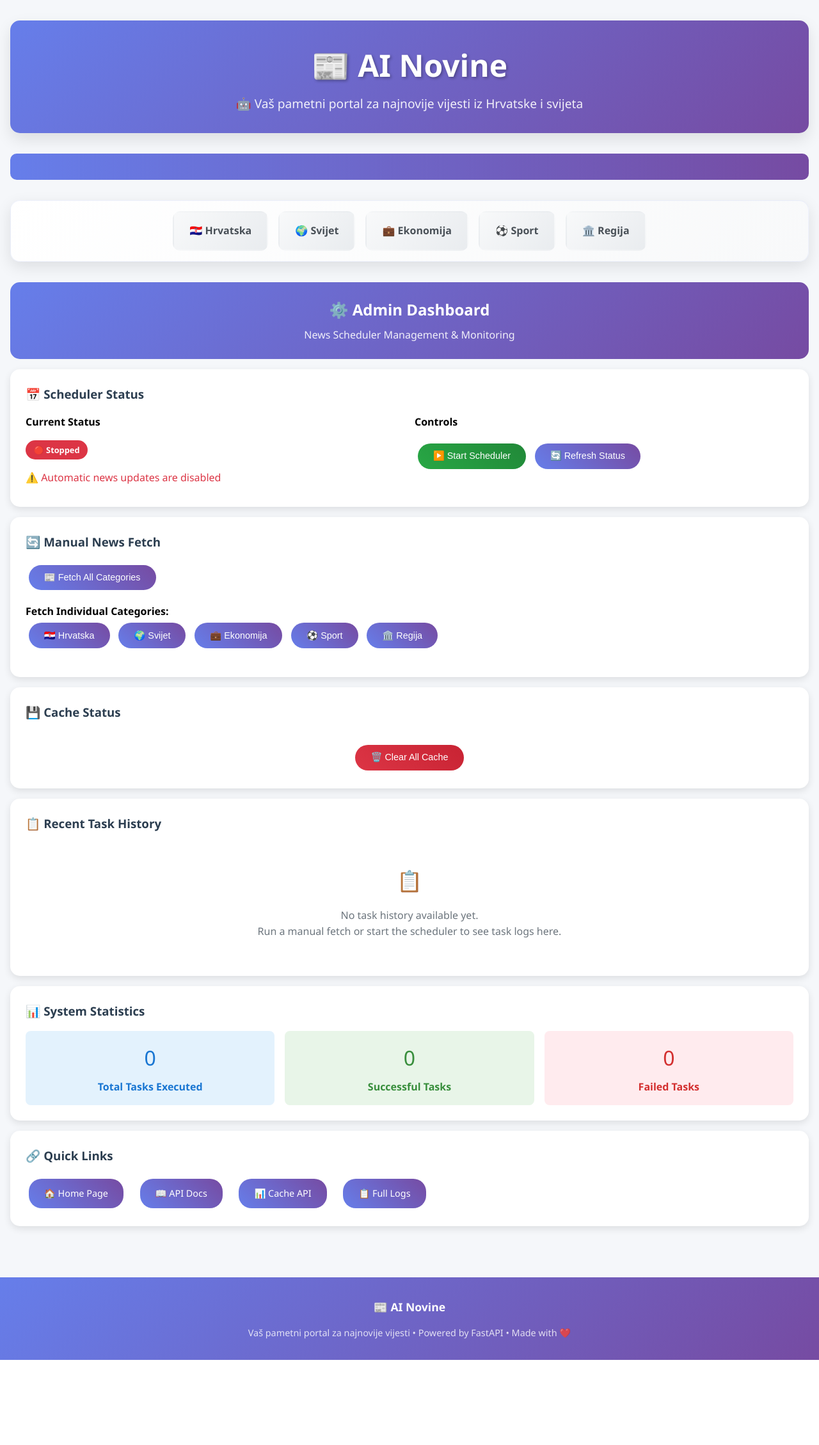
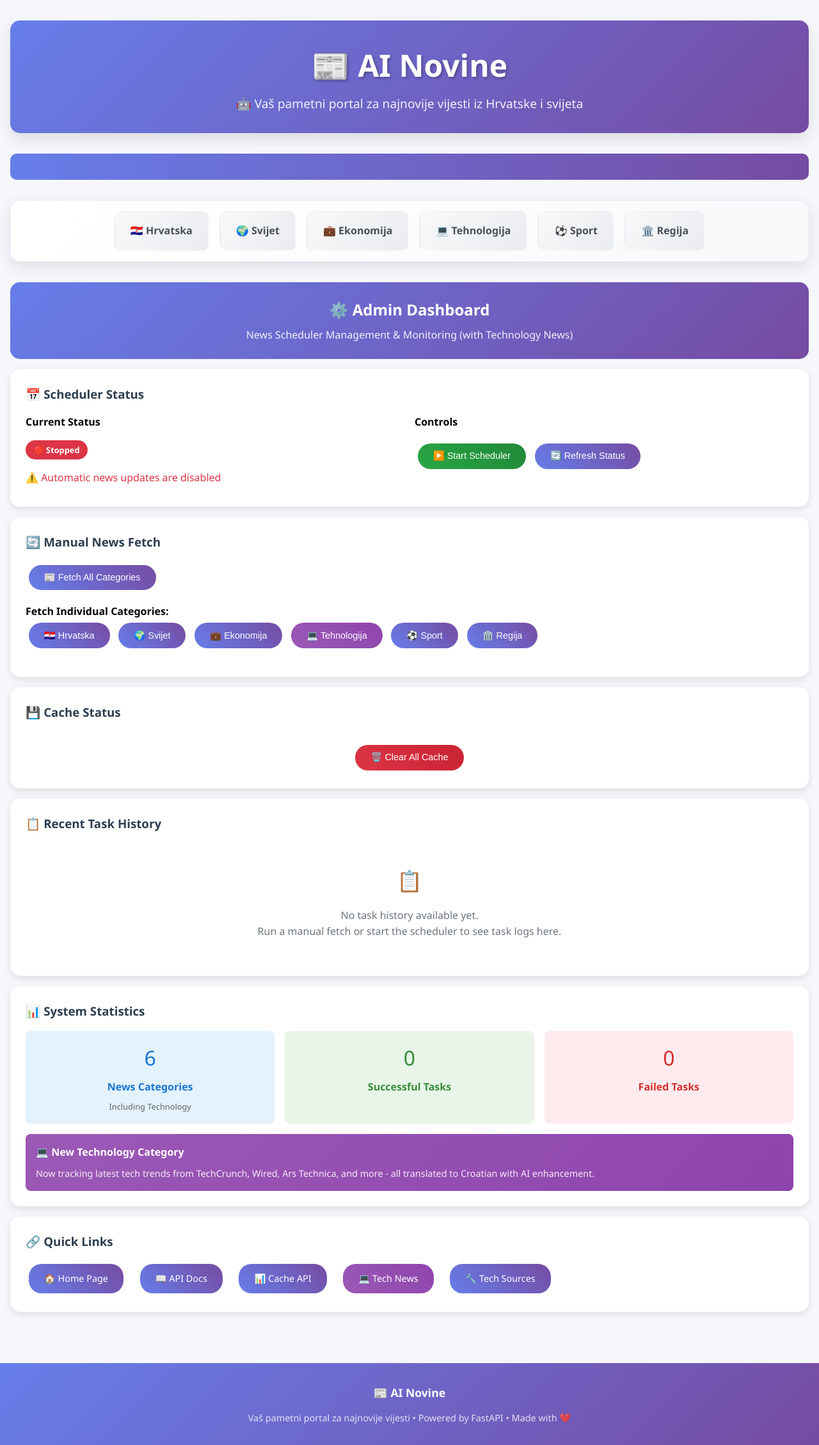
Before and after one commit to Branimir96/ai-novine-fastapi, a FastAPI app: template app/templates/admin_dashboard.html in a window 1280 px wide. Shown: the whole page at 64% size. Before the commit the page ends 2125 px from the top, so only its background shows below. Run offline with FastAPI, Linux system fonts and the light colour scheme; the template is opened without the code that fills it, so the values that code supplies are empty.

Commit message:
feat: Add Technology news category with AI enhancement
- Add Technology category with 7 major tech news sources (TechCrunch, Wired, etc.)
- Implement medium priority scheduling (4x daily: 08:00, 14:00, 16:30, 20:00)
- Add AI translation and enhancement for tech articles from English to Croatian
- Update smart scheduler to handle 6 categories with optimized refresh times
- Add purple-themed UI (#9B59B6) with 💻 icon for Technology category
- Update all templates with Technology navigation and styling
- Enhance admin dashboard with Technology controls and monitoring
- Add new API endpoints for Technology sources and category info
- Update cache system to support Technology articles with 6-hour TTL
- Increase total daily refreshes to 25 across all categories

```diff
--- a/app/main.py
+++ b/app/main.py
@@ -1,4 +1,4 @@
-# Update your app/main.py to include the stock API router
+# Update your app/main.py to include the Technology category
 
 from fastapi import FastAPI, Request
 from fastapi.templating import Jinja2Templates
@@ -32,17 +32,11 @@ async def lifespan(app: FastAPI):
         smart_scheduler.start_scheduler()
         print("✅ Smart news scheduler started")
 
-        # Check stock API configuration
-        alpha_vantage_key = os.getenv("ALPHA_VANTAGE_API_KEY")
-        if alpha_vantage_key:
-            print("✅ Alpha Vantage API key configured")
-        else:
-            print("⚠️ Alpha Vantage API key not found - stock prices will not work")
-
-        # Log the schedule summary
+        # Log the schedule summary with Technology
         schedule_status = smart_scheduler.get_schedule_status()
         if schedule_status["is_running"]:
             print(f"📊 Scheduler running with {schedule_status['total_jobs']} jobs")
+            print(f"📅 Categories: Hrvatska, Svijet, Ekonomija, Tehnologija, Sport, Regija")
 
             # Log next runs for each category
             for category, next_run in schedule_status["next_runs_by_category"].items():
@@ -72,8 +66,8 @@ async def lifespan(app: FastAPI):
 # Create FastAPI app with enhanced functionality
 app = FastAPI(
     title="AI Novine",
-    description="Croatian News Portal with Smart Scheduling & Redis Caching",
-    version="2.3.0",  # Updated version
+    description="Croatian News Portal with Smart Scheduling, Redis Caching & Technology News",
+    version="2.4.0",  # Updated version for Technology category
     lifespan=lifespan
 )
 
@@ -86,7 +80,6 @@ templates = Jinja2Templates(directory="app/templates")
 # Include routers
 app.include_router(news.router)
 app.include_router(admin.router)
-# Removed: app.include_router(stock_api.router)  # Stock API router removed
 
 @app.get("/", response_class=HTMLResponse)
 async def home(request: Request):
@@ -103,12 +96,12 @@ async def home(request: Request):
     day_name = day_names.get(now.strftime("%A"), now.strftime("%A"))
     current_date = f"{day_name}, {now.strftime('%d.%m.%Y')}"
 
-    # Get cache statistics
+    # Get cache statistics - updated with Technology
     cache_stats = simple_cache.get_stats()
 
-    # Count cached articles
+    # Count cached articles - updated with Technology
     total_cached = 0
-    categories = ["Hrvatska", "Svijet", "Ekonomija", "Sport", "Regija"]
+    categories = ["Hrvatska", "Svijet", "Ekonomija", "Tehnologija", "Sport", "Regija"]
     for category in categories:
         cached_news = await simple_cache.get_news(category)
         if cached_news:
@@ -116,9 +109,6 @@ async def home(request: Request):
 
     # Get scheduler status
     scheduler_status = smart_scheduler.get_schedule_status()
-
-    # Stock API is disabled
-    stock_api_configured = False
 
     return templates.TemplateResponse("index.html", {
         "request": request,
@@ -130,48 +120,50 @@ async def home(request: Request):
         "redis_connected": cache_stats["connected"],
         "cache_hit_rate": cache_stats["hit_rate"],
         "scheduler_stats": smart_scheduler.refresh_stats,
-        "stock_api_configured": stock_api_configured  # Stock API disabled
+        "categories_count": 6,  # Updated to 6 categories
+        "new_category": "Tehnologija"  # Highlight new category
     })
 
 @app.get("/health")
 async def health_check():
-    """Health check with cache and scheduler status"""
+    """Health check with cache and scheduler status - updated for Technology"""
     cache_stats = simple_cache.get_stats()
     scheduler_status = smart_scheduler.get_schedule_status()
 
     return {
         "status": "healthy",
-        "message": "AI Novine FastAPI with smart scheduling is running!",
+        "message": "AI Novine FastAPI with smart scheduling and Technology news is running!",
+        "categories": ["Hrvatska", "Svijet", "Ekonomija", "Tehnologija", "Sport", "Regija"],
         "cache": cache_stats,
         "scheduler": {
             "running": scheduler_status["is_running"],
             "jobs": scheduler_status.get("total_jobs", 0),
             "stats": smart_scheduler.refresh_stats
         }
-        # Removed stock_api section
     }
 
-# New endpoints for scheduler management
+# New endpoints for scheduler management - updated for Technology
 @app.get("/scheduler/status")
 async def get_detailed_scheduler_status():
-    """Get detailed scheduler status and statistics"""
+    """Get detailed scheduler status and statistics - includes Technology"""
     return smart_scheduler.get_schedule_status()
 
 @app.get("/scheduler/today-schedule")
 async def get_today_schedule():
-    """Get today's complete refresh schedule"""
+    """Get today's complete refresh schedule - includes Technology"""
     return {
         "schedule": smart_scheduler.get_today_schedule(),
         "total_refreshes_today": sum(
             config["frequency"] for config in smart_scheduler.category_priorities.values()
         ),
         "current_time": datetime.datetime.now().strftime("%H:%M"),
-        "timezone": "Europe/Zagreb"
+        "timezone": "Europe/Zagreb",
+        "categories": list(smart_scheduler.category_priorities.keys())
     }
 
 @app.post("/scheduler/refresh/{category}")
 async def manual_refresh_category(category: str):
-    """Manually trigger refresh for a specific category"""
+    """Manually trigger refresh for a specific category - supports Technology"""
     if category not in smart_scheduler.category_priorities:
         return {
             "error": f"Unknown category: {category}",
@@ -188,13 +180,13 @@ async def manual_refresh_category(category: str):
 
 @app.post("/scheduler/refresh-priority/{priority}")
 async def manual_refresh_priority(priority: str):
-    """Manually refresh all categories of a specific priority"""
+    """Manually refresh all categories of a specific priority - includes Technology in medium"""
     result = await smart_scheduler.manual_refresh_priority(priority)
     return result
 
 @app.get("/scheduler/stats")
 async def get_scheduler_statistics():
-    """Get detailed scheduler statistics and performance metrics"""
+    """Get detailed scheduler statistics and performance metrics - includes Technology"""
     stats = smart_scheduler.refresh_stats
     status = smart_scheduler.get_schedule_status()
 
@@ -202,6 +194,7 @@ async def get_scheduler_statistics():
         "refresh_statistics": stats,
         "scheduler_status": status["is_running"],
         "total_jobs": status.get("total_jobs", 0),
+        "categories": list(smart_scheduler.category_priorities.keys()),
         "success_rate": (
             stats["successful_refreshes"] / max(stats["total_refreshes"], 1) * 100
             if stats["total_refreshes"] > 0 else 0
@@ -220,20 +213,31 @@ async def get_scheduler_statistics():
 
 @app.get("/test-news")
 async def test_news():
-    """Test news service with cache info"""
+    """Test news service with cache info - includes Technology testing"""
     try:
         from app.services.news_service import generiraj_vijesti
 
-        # Test basic news fetching
-        result, filename = generiraj_vijesti("Hrvatska")
+        # Test basic news fetching for all categories
+        categories = ["Hrvatska", "Svijet", "Ekonomija", "Tehnologija", "Sport", "Regija"]
+        test_results = {}
+
+        for category in categories:
+            try:
+                result, filename = generiraj_vijesti(category)
+                test_results[category] = {
+                    "status": "success" if result and not result.startswith("Trenutno nije moguće") else "failed",
+                    "has_content": bool(result)
+                }
+            except Exception as e:
+                test_results[category] = {"status": "error", "error": str(e)}
 
         # Get cache stats
         cache_stats = simple_cache.get_stats()
 
         return {
             "status": "success",
-            "message": "News service working!",
-            "has_content": bool(result),
+            "message": "News service test completed!",
+            "category_results": test_results,
             "cache_stats": cache_stats
         }
     except Exception as e:
@@ -241,11 +245,11 @@ async def test_news():
 
 @app.get("/cache-stats")
 async def cache_stats():
-    """Get detailed cache statistics"""
+    """Get detailed cache statistics - includes Technology"""
     stats = simple_cache.get_stats()
 
-    # Get cache status for all categories
-    categories = ["Hrvatska", "Svijet", "Ekonomija", "Sport", "Regija"]
+    # Get cache status for all categories including Technology
+    categories = ["Hrvatska", "Svijet", "Ekonomija", "Tehnologija", "Sport", "Regija"]
     category_status = {}
 
     for category in categories:
@@ -261,5 +265,72 @@ async def cache_stats():
     return {
         "cache_stats": stats,
         "categories": category_status,
+        "total_categories": len(categories),
         "timestamp": datetime.datetime.now().isoformat()
     }
+
+# Technology-specific endpoints
+@app.get("/api/technology-sources")
+async def get_technology_sources():
+    """Get list of technology news sources"""
+    from app.services.news_service import RSS_FEEDS
+
+    tech_feeds = RSS_FEEDS.get("Tehnologija", [])
+
+    return {
+        "category": "Tehnologija",
+        "sources": tech_feeds,
+        "source_count": len(tech_feeds),
+        "description": "International technology news sources translated to Croatian"
+    }
+
+@app.get("/api/category-info/{category}")
+async def get_category_info(category: str):
+    """Get detailed information about a specific category"""
+    category_info = {
+        "Hrvatska": {
+            "description": "Najnovije vijesti iz domaćih medija",
+            "language": "Croatian",
+            "priority": "high",
+            "frequency": "6x/day"
+        },
+        "Svijet": {
+            "description": "Međunarodne vijesti prevedene na hrvatski",
+            "language": "English → Croatian",
+            "priority": "high",
+            "frequency": "6x/day"
+        },
+        "Ekonomija": {
+            "description": "Poslovne i ekonomske vijesti",
+            "language": "English → Croatian",
+            "priority": "medium",
+            "frequency": "4x/day"
+        },
+        "Tehnologija": {
+            "description": "Najnoviji tehnološki trendovi i inovacije",
+            "language": "English → Croatian",
+            "priority": "medium",
+            "frequency": "4x/day"
+        },
+        "Sport": {
+            "description": "Sportske vijesti iz Hrvatske i svijeta",
+            "language": "Mixed → Croatian",
+            "priority": "medium",
+            "frequency": "4x/day"
+        },
+        "Regija": {
+            "description": "Najvažnije vijesti iz susjednih zemalja",
+            "language": "Mixed → Croatian",
+            "priority": "low",
+            "frequency": "1x/day"
+        }
+    }
+
+    if category.capitalize() not in category_info:
+        return {"error": f"Unknown category: {category}"}
+
+    return {
+        "category": category.capitalize(),
+        "info": category_info[category.capitalize()],
+        "available_categories": list(category_info.keys())
+    }
--- a/app/templates/admin_dashboard.html
+++ b/app/templates/admin_dashboard.html
@@ -95,7 +95,7 @@
 <!-- Admin Header -->
 <div style="background: linear-gradient(135deg, #667eea 0%, #764ba2 100%); color: white; padding: 1.5rem; border-radius: 15px; text-align: center; margin: 1rem 0;">
     <h2 style="margin: 0;">⚙️ Admin Dashboard</h2>
-    <p style="margin: 0.5rem 0 0 0; opacity: 0.9;">News Scheduler Management & Monitoring</p>
+    <p style="margin: 0.5rem 0 0 0; opacity: 0.9;">News Scheduler Management & Monitoring (with Technology News)</p>
     <p style="margin: 0; font-size: 0.9rem; opacity: 0.8;">{{ current_time.strftime('%A, %d.%m.%Y %H:%M:%S') }}</p>
 </div>
 
@@ -113,7 +113,8 @@
             </div>
 
             {% if scheduler_status.is_running %}
-            <p style="color: #28a745; margin: 0.5rem 0;">✅ Automatic news updates are active</p>
+            <p style="color: #28a745; margin: 0.5rem 0;">✅ Automatic news updates are active (6 categories)</p>
+            <p style="color: #6c757d; font-size: 0.9rem;">Including new Technology category</p>
             {% else %}
             <p style="color: #dc3545; margin: 0.5rem 0;">⚠️ Automatic news updates are disabled</p>
             {% endif %}
@@ -140,7 +141,6 @@
 
     <!-- Scheduled Jobs -->
     {% if scheduler_status.jobs %}
-    <div style="margin-top: 2rem;">
         <h4>Scheduled Jobs</h4>
         <div style="background: #f8f9fa; padding: 1rem; border-radius: 8px;">
             {% for job in scheduler_status.jobs %}
@@ -157,7 +157,7 @@
     {% endif %}
 </div>
 
-<!-- Manual Fetch Controls -->
+<!-- Manual Fetch Controls - Updated with Technology -->
 <div class="admin-card">
     <h3 style="margin-bottom: 1rem; color: #2c3e50;">🔄 Manual News Fetch</h3>
 
@@ -172,19 +172,24 @@
         <button class="admin-button" onclick="manualFetch('hrvatska')">🇭🇷 Hrvatska</button>
         <button class="admin-button" onclick="manualFetch('svijet')">🌍 Svijet</button>
         <button class="admin-button" onclick="manualFetch('ekonomija')">💼 Ekonomija</button>
+        <button class="admin-button" onclick="manualFetch('tehnologija')" style="background: linear-gradient(45deg, #9B59B6, #8E44AD);">💻 Tehnologija</button>
         <button class="admin-button" onclick="manualFetch('sport')">⚽ Sport</button>
         <button class="admin-button" onclick="manualFetch('regija')">🏛️ Regija</button>
     </div>
 </div>
 
-<!-- Cache Status -->
+<!-- Cache Status - Updated with Technology -->
 <div class="admin-card">
     <h3 style="margin-bottom: 1rem; color: #2c3e50;">💾 Cache Status</h3>
 
     <div class="grid-3">
         {% for category, status in scheduler_status.cache_status.items() %}
         <div style="background: #f8f9fa; padding: 1rem; border-radius: 8px; border-left: 4px solid {% if status.cached %}#28a745{% else %}#dc3545{% endif %};">
-            <h5 style="margin: 0 0 0.5rem 0;">{{ category }}</h5>
+            <h5 style="margin: 0 0 0.5rem 0;">
+                {% if category == 'Hrvatska' %}🇭🇷{% elif category == 'Svijet' %}🌍{% elif category == 'Ekonomija' %}💼{% elif category == 'Tehnologija' %}💻{% elif category == 'Sport' %}⚽{% else %}🏛️{% endif %}
+                {{ category }}
+                {% if category == 'Tehnologija' %}<span style="background: #9B59B6; color: white; padding: 0.2rem 0.5rem; border-radius: 10px; font-size: 0.7rem; margin-left: 0.5rem;">NEW</span>{% endif %}
+            </h5>
             <div style="font-size: 0.9rem; color: #6c757d;">
                 <div>Status:
                     <span class="status-badge {% if status.cached %}status-completed{% else %}status-failed{% endif %}">
@@ -231,7 +236,10 @@
                 {% for task in recent_tasks %}
                 <tr>
                     <td>{{ task.start_time }}</td>
-                    <td>{{ task.category }}</td>
+                    <td>
+                        {% if task.category == 'Hrvatska' %}🇭🇷{% elif task.category == 'Svijet' %}🌍{% elif task.category == 'Ekonomija' %}💼{% elif task.category == 'Tehnologija' %}💻{% elif task.category == 'Sport' %}⚽{% else %}🏛️{% endif %}
+                        {{ task.category }}
+                    </td>
                     <td>
                         <span class="status-badge status-{{ task.status }}">
                             {% if task.status == 'completed' %}✅{% elif task.status == 'failed' %}❌{% else %}⏳{% endif %}
@@ -255,14 +263,15 @@
     {% endif %}
 </div>
 
-<!-- Statistics Overview -->
+<!-- Statistics Overview - Updated -->
 <div class="admin-card">
     <h3 style="margin-bottom: 1rem; color: #2c3e50;">📊 System Statistics</h3>
 
     <div class="grid-3">
         <div style="text-align: center; padding: 1rem; background: #e3f2fd; border-radius: 8px;">
-            <div style="font-size: 2rem; color: #1976d2; margin-bottom: 0.5rem;">{{ recent_tasks|length }}</div>
-            <div style="color: #1976d2; font-weight: bold;">Total Tasks Executed</div>
+            <div style="font-size: 2rem; color: #1976d2; margin-bottom: 0.5rem;">6</div>
+            <div style="color: #1976d2; font-weight: bold;">News Categories</div>
+            <div style="font-size: 0.8rem; color: #666; margin-top: 0.5rem;">Including Technology</div>
         </div>
 
         <div style="text-align: center; padding: 1rem; background: #e8f5e8; border-radius: 8px;">
@@ -281,6 +290,14 @@
             <div style="color: #d32f2f; font-weight: bold;">Failed Tasks</div>
         </div>
     </div>
+
+    <!-- Technology Category Highlight -->
+    <div style="background: linear-gradient(135deg, #9B59B6, #8E44AD); color: white; padding: 1rem; border-radius: 8px; margin-top: 1rem;">
+        <h4 style="margin: 0; margin-bottom: 0.5rem;">💻 New Technology Category</h4>
+        <p style="margin: 0; font-size: 0.9rem; opacity: 0.9;">
+            Now tracking latest tech trends from TechCrunch, Wired, Ars Technica, and more - all translated to Croatian with AI enhancement.
+        </p>
+    </div>
 </div>
 
 <!-- Quick Links -->
@@ -291,7 +308,8 @@
         <a href="/" class="admin-button" style="text-decoration: none;">🏠 Home Page</a>
         <a href="/docs" class="admin-button" style="text-decoration: none;">📖 API Docs</a>
         <a href="/api/cache-status" target="_blank" class="admin-button" style="text-decoration: none;">📊 Cache API</a>
-        <a href="/admin/logs" target="_blank" class="admin-button" style="text-decoration: none;">📋 Full Logs</a>
+        <a href="/news/tehnologija" class="admin-button" style="text-decoration: none; background: linear-gradient(45deg, #9B59B6, #8E44AD);">💻 Tech News</a>
+        <a href="/api/technology-sources" target="_blank" class="admin-button" style="text-decoration: none;">🔧 Tech Sources</a>
     </div>
 </div>
 
@@ -372,7 +390,7 @@ async function manualFetch(category) {
     button.disabled = true;
 
     try {
-        const endpoint = category === 'all' ? '/admin/fetch/all' : `/admin/fetch/${category}`;
+        const endpoint = category === 'all' ? '/admin/fetch/all' : `/admin/refresh/category/${category}`;
         const response = await fetch(endpoint, {
             method: 'POST'
         });
--- a/app/templates/base.html
+++ b/app/templates/base.html
@@ -408,19 +408,20 @@
             <p>🤖 Vaš pametni portal za najnovije vijesti iz Hrvatske i svijeta</p>
         </div>
 
-        <!-- News Ticker -->
+        <!-- News Ticker - Updated with Technology -->
         <div class="news-ticker">
             <div class="news-ticker-content">
-                🔴 UŽIVO: Najnovije vijesti stižu svakih 2 sata • 🤖 AI tehnologija prevodi vijesti na hrvatski jezik • 🌍 Pokrivamo vijesti iz preko 20 međunarodnih izvora • 📱 Optimizirano za sve uređaje i ekrane • ⚡ Automatsko osvježavanje u 8:00 i 18:00 • 🎯 Pametno rangiranje vijesti po važnosti
+                🔴 UŽIVO: Najnovije vijesti stižu svakih 2 sata • 🤖 AI tehnologija prevodi vijesti na hrvatski jezik • 🌍 Pokrivamo vijesti iz preko 20 međunarodnih izvora • 📱 Optimizirano za sve uređaje i ekrane • ⚡ Automatsko osvježavanje u 8:00 i 18:00 • 🎯 Pametno rangiranje vijesti po važnosti • 💻 Nova kategorija: Tehnologija - najnoviji tech trendovi
             </div>
         </div>
 
-        <!-- Navigation -->
+        <!-- Navigation - Updated with Technology -->
         <div class="nav-bar">
             <div class="nav-buttons">
                 <a href="/news/hrvatska" class="nav-button {% if category == 'Hrvatska' %}active{% endif %}">🇭🇷 Hrvatska</a>
                 <a href="/news/svijet" class="nav-button {% if category == 'Svijet' %}active{% endif %}">🌍 Svijet</a>
                 <a href="/news/ekonomija" class="nav-button {% if category == 'Ekonomija' %}active{% endif %}">💼 Ekonomija</a>
+                <a href="/news/tehnologija" class="nav-button {% if category == 'Tehnologija' %}active{% endif %}">💻 Tehnologija</a>
                 <a href="/news/sport" class="nav-button {% if category == 'Sport' %}active{% endif %}">⚽ Sport</a>
                 <a href="/news/regija" class="nav-button {% if category == 'Regija' %}active{% endif %}">🏛️ Regija</a>
             </div>
@@ -459,13 +460,13 @@
             });
         });
 
-        // Add loading states to navigation buttons
+        // Add loading states to navigation buttons - updated for Technology
         document.querySelectorAll('.nav-button').forEach(button => {
             button.addEventListener('click', function() {
                 // Don't show loading for active page
                 if (!this.classList.contains('active')) {
                     this.style.opacity = '0.7';
-                    this.innerHTML = this.innerHTML.replace(/^[🇭🌍💼⚽🏛]/, '⏳');
+                    this.innerHTML = this.innerHTML.replace(/^[🇭🌍💼💻⚽🏛]/, '⏳');
                 }
             });
         });
--- a/app/templates/news.html
+++ b/app/templates/news.html
@@ -321,10 +321,11 @@
         }
     }
 
-    /* Category-specific colors */
+    /* Category-specific colors - Updated with Technology */
     .hrvatska { background: linear-gradient(145deg, #ff6b6b, #ee5a52) !important; border-left-color: #FF6B6B; }
     .svijet { background: linear-gradient(145deg, #4ecdc4, #26a69a) !important; border-left-color: #4ECDC4; }
     .ekonomija { background: linear-gradient(145deg, #667eea, #5a67d8) !important; border-left-color: #45B7D1; }
+    .tehnologija { background: linear-gradient(145deg, #9b59b6, #8e44ad) !important; border-left-color: #9B59B6; }
     .sport { background: linear-gradient(145deg, #48bb78, #38a169) !important; border-left-color: #96CEB4; }
     .regija { background: linear-gradient(145deg, #ed8936, #dd6b20) !important; border-left-color: #FECA57; }
 
@@ -338,11 +339,12 @@
     }
 </style>
 
-<!-- Category Header -->
+<!-- Category Header - Updated with Technology -->
 {% set category_config = {
     'Hrvatska': {'color': '#FF6B6B', 'icon': '🇭🇷', 'desc': 'Najnovije vijesti iz domaćih medija (AI-poboljšano)'},
     'Svijet': {'color': '#4ECDC4', 'icon': '🌍', 'desc': 'Međunarodne vijesti prevedene na hrvatski (AI-poboljšano)'},
     'Ekonomija': {'color': '#45B7D1', 'icon': '💼', 'desc': 'Poslovne i ekonomske vijesti (AI-poboljšano)'},
+    'Tehnologija': {'color': '#9B59B6', 'icon': '💻', 'desc': 'Najnoviji tehnološki trendovi (AI-poboljšano)'},
     'Sport': {'color': '#96CEB4', 'icon': '⚽', 'desc': 'Sportske vijesti iz Hrvatske i svijeta (AI-poboljšano)'},
     'Regija': {'color': '#FECA57', 'icon': '🏛️', 'desc': 'Najvažnije vijesti iz susjednih zemalja (AI-poboljšano)'}
 } %}
```
Also changed, not shown: app/services/news_service.py (+45 -1 lines), app/services/smart_scheduler.py (+13 -4 lines), app/templates/index.html (+19 -7 lines).
